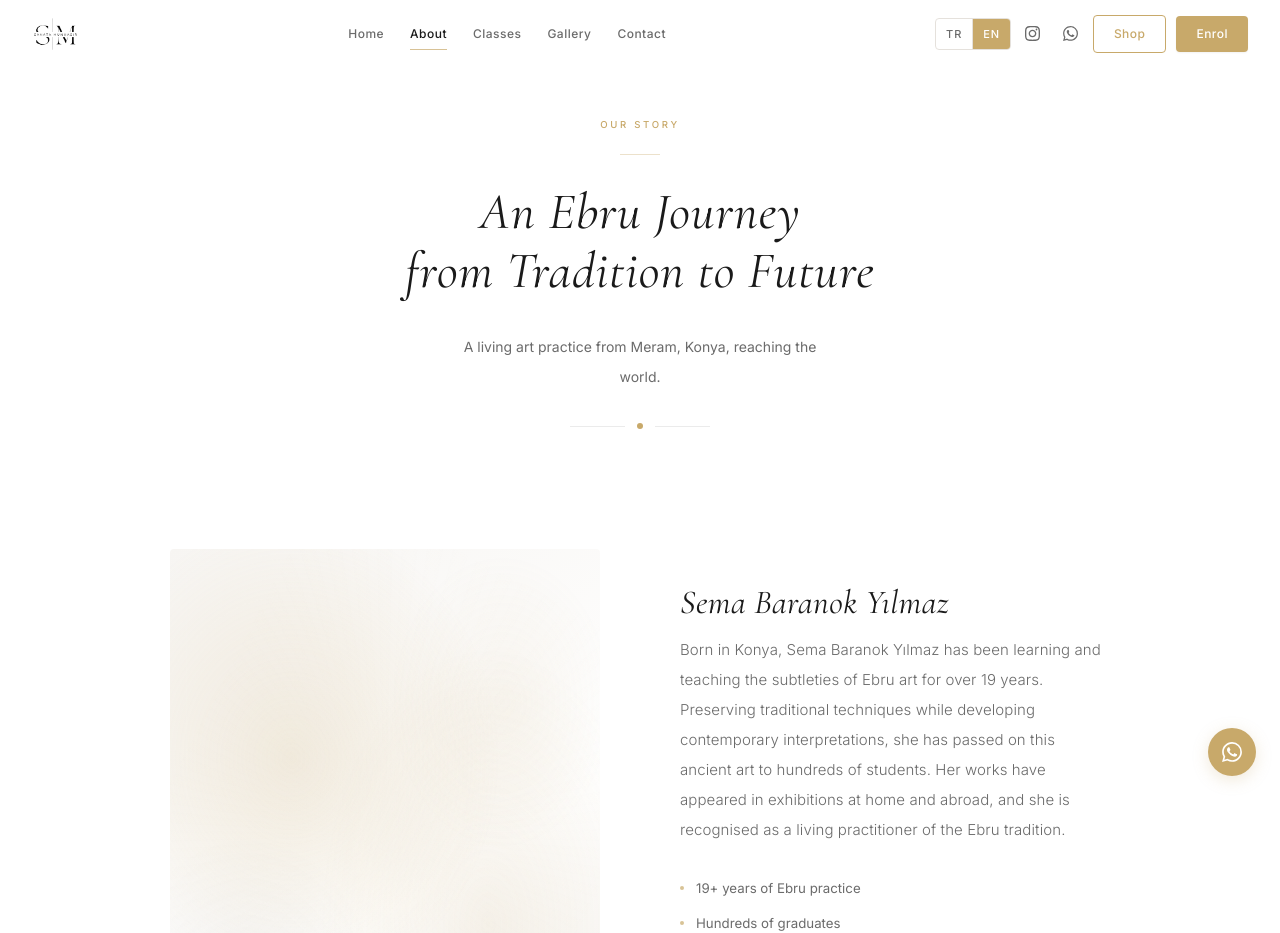
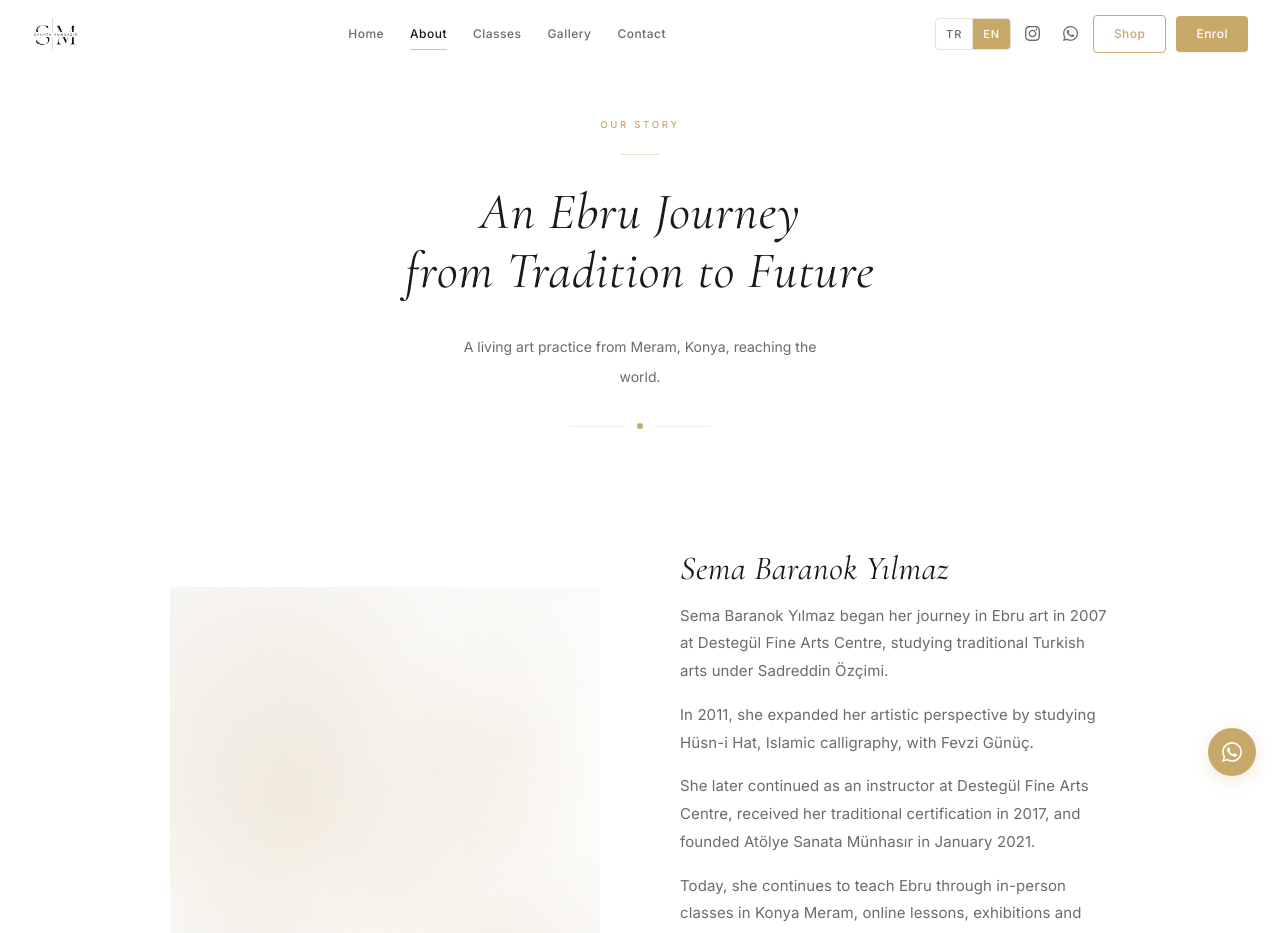
Before and after one commit to efekuyu/sanata-munhasir, a Next.js app: page /en/about in a window 1280 px wide. Shown: the top 933 px of the page. Built offline with nearby package versions, Linux system fonts and the light colour scheme.

Commit message:
Add real about story

```diff
--- a/src/app/[locale]/about/page.tsx
+++ b/src/app/[locale]/about/page.tsx
@@ -102,10 +102,26 @@ export default function AboutPage() {
                 style={{ fontStyle: 'italic' }}>
                 {t('instructor.name')}
               </h2>
-              <p className="text-foreground-muted mb-8"
-                style={{ fontSize: '0.9375rem', fontWeight: 300, lineHeight: 2.0, letterSpacing: '0.006em' }}>
-                {t('instructor.bio')}
-              </p>
+              <div
+  className="text-foreground-muted mb-8 space-y-4"
+  style={{ fontSize: '0.9375rem', fontWeight: 300, lineHeight: 2.0, letterSpacing: '0.006em' }}
+>
+  {locale === 'tr' ? (
+    <>
+      <p>Sema Baranok Yılmaz, Ebru Sanatı'na 2007 yılında Destegül Güzel Sanatlar Merkezi’nde, Sadreddin Özçimi’den aldığı Geleneksel Türk Sanatları eğitimi ile adım atmıştır.</p>
+      <p>2011 yılında Fevzi Günüç’ten Hüsn-i Hat dersleri alarak sanat yolculuğunu farklı bir boyuta taşımıştır.</p>
+      <p>Destegül Güzel Sanatlar Merkezi’nde eğitmen olarak devam eden sanatçı, 2017 yılında icazetini almış; 2021 yılı Ocak ayında Atölye Sanata Münhasır’ı kurmuştur.</p>
+      <p>Bugün Konya Meram’daki atölyesinde yüz yüze dersler, online eğitimler, sergiler ve workshoplar ile ebru sanatını aktarmaya devam etmektedir.</p>
+    </>
+  ) : (
+    <>
+      <p>Sema Baranok Yılmaz began her journey in Ebru art in 2007 at Destegül Fine Arts Centre, studying traditional Turkish arts under Sadreddin Özçimi.</p>
+      <p>In 2011, she expanded her artistic perspective by studying Hüsn-i Hat, Islamic calligraphy, with Fevzi Günüç.</p>
+      <p>She later continued as an instructor at Destegül Fine Arts Centre, received her traditional certification in 2017, and founded Atölye Sanata Münhasır in January 2021.</p>
+      <p>Today, she continues to teach Ebru through in-person classes in Konya Meram, online lessons, exhibitions and workshops.</p>
+    </>
+  )}
+</div>
               <ul className="space-y-3 mb-10">
                 {credentials.map((c: string, i: number) => (
                   <li key={i} className="flex items-center gap-3 text-foreground-muted"
```
